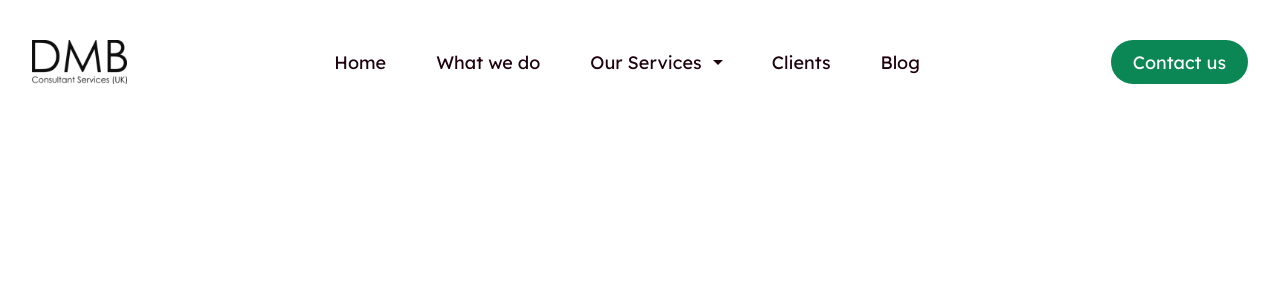
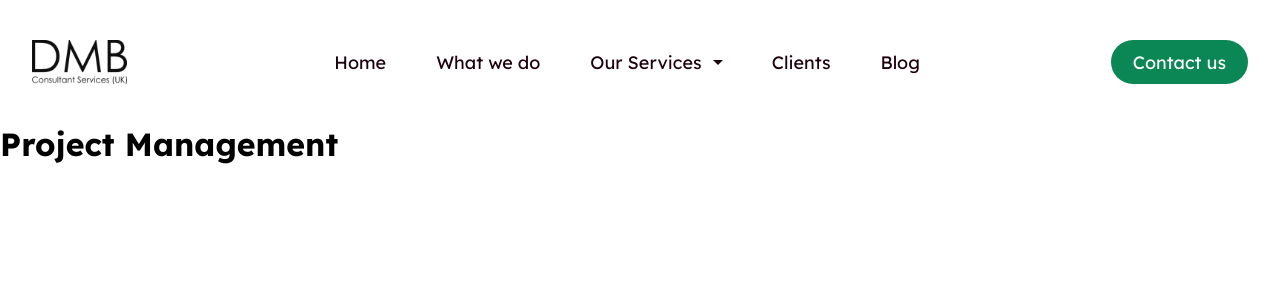
Before and after one commit to simoneast1992/dmb2025, a React (Vite) app: page /project-management in a window 1280 px wide. Shown: the top 300 px of the page. Built offline with nearby package versions, Linux system fonts and the light colour scheme.

Commit message:
Add react router and initial page structure

```diff
--- a/package.json
+++ b/package.json
@@ -11,7 +11,8 @@
   },
   "dependencies": {
     "react": "^19.0.0",
-    "react-dom": "^19.0.0"
+    "react-dom": "^19.0.0",
+    "react-router": "^7.6.1"
   },
   "devDependencies": {
     "@eslint/js": "^9.21.0",
--- a/src/App.tsx
+++ b/src/App.tsx
@@ -1,5 +1,9 @@
 import NavBar from './components/NavBar/NavBar';
+import { BrowserRouter, Routes, Route } from "react-router";
 import './styles/style.css';
+import Homepage from './pages/Homepage';
+import ProjectManagement from './pages/ProjectManagement';
+import NoPage from './pages/NoPage';
 
 function App() {
 
@@ -57,6 +61,18 @@ function App() {
 				},
 			]}
 		/>
+		<BrowserRouter>
+			<Routes>
+				<Route index element={<Homepage />} />
+				<Route path='project-management' element={<ProjectManagement />} />
+				{/* <Route path='land-surveying-and-site-engineering' element={<LandSurveying />} />
+				<Route path='design-and-modelling' element={<DesignAndModelling />} />
+				<Route path='health-and-safety' element={<HealthAndSafety />} />
+				<Route path='training' element={<Training />} />
+				<Route path='blog' element={<Blog />} /> */}
+				<Route path='*' element={<NoPage />} />
+			</Routes>
+		</BrowserRouter>
     </>
   )
 };
--- /dev/null
+++ b/src/pages/Homepage.tsx
@@ -0,0 +1,9 @@
+const Homepage = () => {
+	return (
+		<main>
+			<h1>Homepage</h1>
+		</main>
+	)
+}
+
+export default Homepage;
--- /dev/null
+++ b/src/pages/NoPage.tsx
@@ -0,0 +1,9 @@
+const NoPage = () => {
+	return (
+		<main>
+			<h1>No Page Found</h1>
+		</main>
+	)
+}
+
+export default NoPage;
--- /dev/null
+++ b/src/pages/ProjectManagement.tsx
@@ -0,0 +1,9 @@
+const ProjectManagement = () => {
+	return (
+		<main>
+			<h1>Project Management</h1>
+		</main>
+	)
+}
+
+export default ProjectManagement;
```
